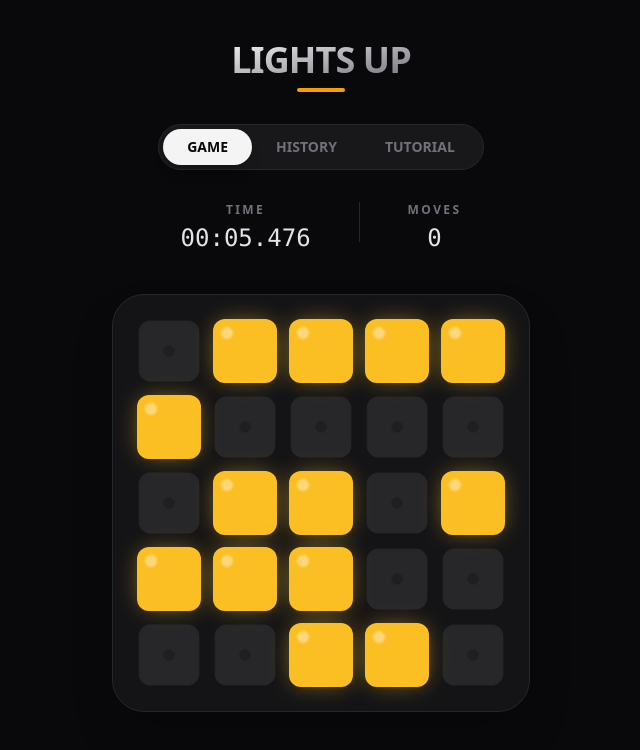
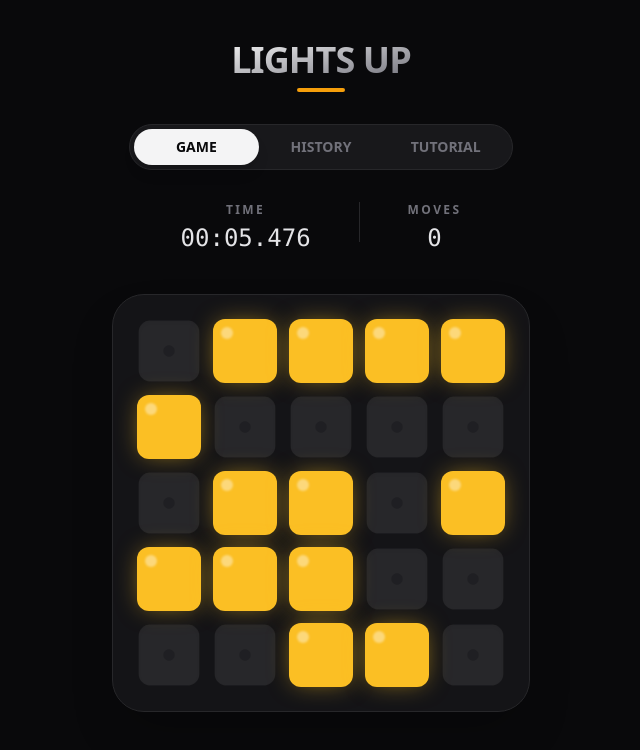
Before and after one commit to wangicheng/lightsup-pro, a React (Vite) app: page / in a window 1280 px wide. Shown: the top 750 px of the page, without its empty margins (319-959 px from the left). Built offline with nearby package versions, Linux system fonts and the light colour scheme.

Commit message:
feat: enhance navigation tabs with sliding background and improved styling for better user experience

```diff
--- a/src/App.tsx
+++ b/src/App.tsx
@@ -62,15 +62,24 @@ export default function App() {
       </div>
 
       {/* Navigation Tabs */}
-      <div className="flex p-1 bg-zinc-900 rounded-full mb-8 border border-zinc-800 flex-none">
+      <div className="relative flex w-full max-w-sm p-1 bg-zinc-900 rounded-full mb-8 border border-zinc-800 flex-none">
+        {/* Sliding Background */}
+        <div
+          className={`absolute top-1 bottom-1 left-1 w-[calc((100%-0.5rem)/3)] rounded-full bg-zinc-100 shadow-lg transition-transform duration-300 ease-[cubic-bezier(0.23,1,0.32,1)] ${
+            view === 'game' ? 'translate-x-0' :
+            view === 'history' ? 'translate-x-full' :
+            'translate-x-[200%]'
+          }`}
+        />
+
         <button
           onClick={() => {
             setView('game');
             setReplayGrid(null); // 切換到 Game tab 時重置為一般模式
           }}
-          className={`px-6 py-2 rounded-full text-sm font-bold transition-all ${
+          className={`relative z-10 flex-1 py-2 text-sm font-bold transition-colors duration-300 ${
             view === 'game'
-              ? 'bg-zinc-100 text-zinc-950 shadow-lg'
+              ? 'text-zinc-950'
               : 'text-zinc-500 hover:text-zinc-300'
           }`}
         >
@@ -78,9 +87,9 @@ export default function App() {
         </button>
         <button
           onClick={() => setView('history')}
-          className={`px-6 py-2 rounded-full text-sm font-bold transition-all ${
+          className={`relative z-10 flex-1 py-2 text-sm font-bold transition-colors duration-300 ${
             view === 'history'
-              ? 'bg-zinc-100 text-zinc-950 shadow-lg'
+              ? 'text-zinc-950'
               : 'text-zinc-500 hover:text-zinc-300'
           }`}
         >
@@ -88,9 +97,9 @@ export default function App() {
         </button>
         <button
           onClick={() => setView('tutorial')}
-          className={`px-6 py-2 rounded-full text-sm font-bold transition-all ${
+          className={`relative z-10 flex-1 py-2 text-sm font-bold transition-colors duration-300 ${
             view === 'tutorial'
-              ? 'bg-zinc-100 text-zinc-950 shadow-lg'
+              ? 'text-zinc-950'
               : 'text-zinc-500 hover:text-zinc-300'
           }`}
         >
```
